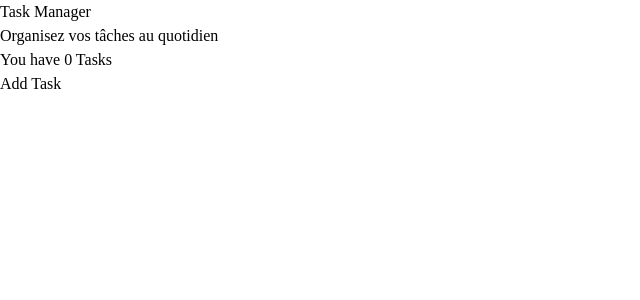
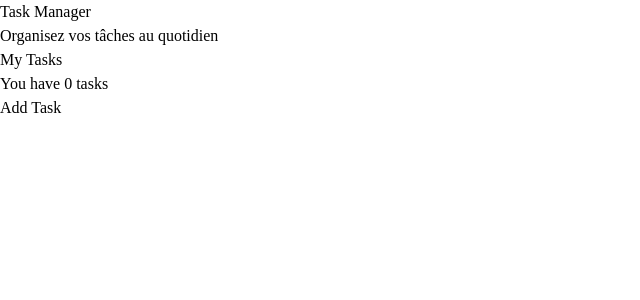
Before and after one commit to Harry8679/1-Task-Manager-React-TypeScript, a React (Vite) app: page / in a window 1280 px wide. Shown: the top 300 px of the page, without its empty margins (0-640 px from the left). Built offline with nearby package versions, Linux system fonts and the light colour scheme.

Commit message:
My Tasks Component 5

```diff
--- a/src/components/MyTasks.tsx
+++ b/src/components/MyTasks.tsx
@@ -1,9 +1,18 @@
 const MyTasks = () => {
   return (
-    <div>
-        <p>You have 0 Tasks</p>
-        <button>Add Task</button>
-    </div>
-  )
-}
+    <section className="mt-6 rounded-xl border border-slate-200 bg-white p-6">
+      <div>
+        <div>
+          <h2>My Tasks</h2>
+          <p>You have 0 tasks</p>
+        </div>
+
+        <button type="button">
+          Add Task
+        </button>
+      </div>
+    </section>
+  );
+};
+
 export default MyTasks;
```
